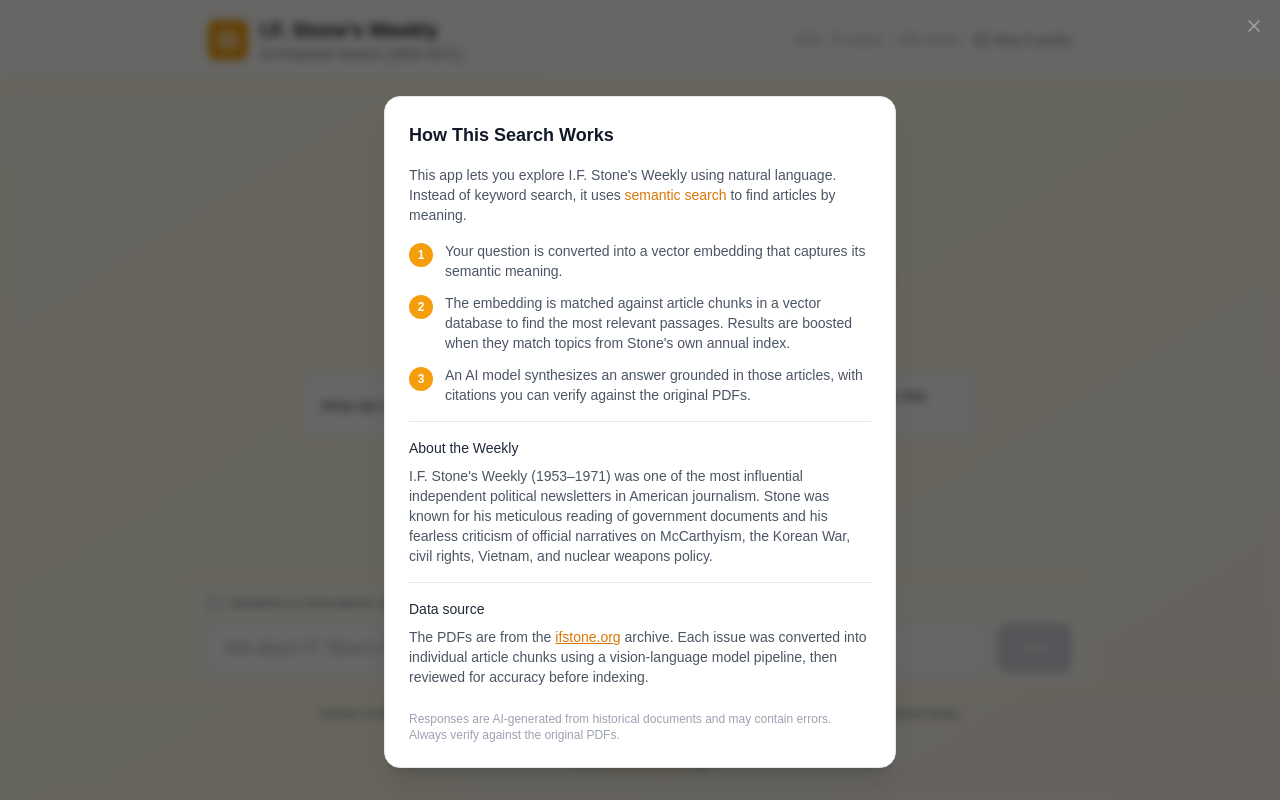
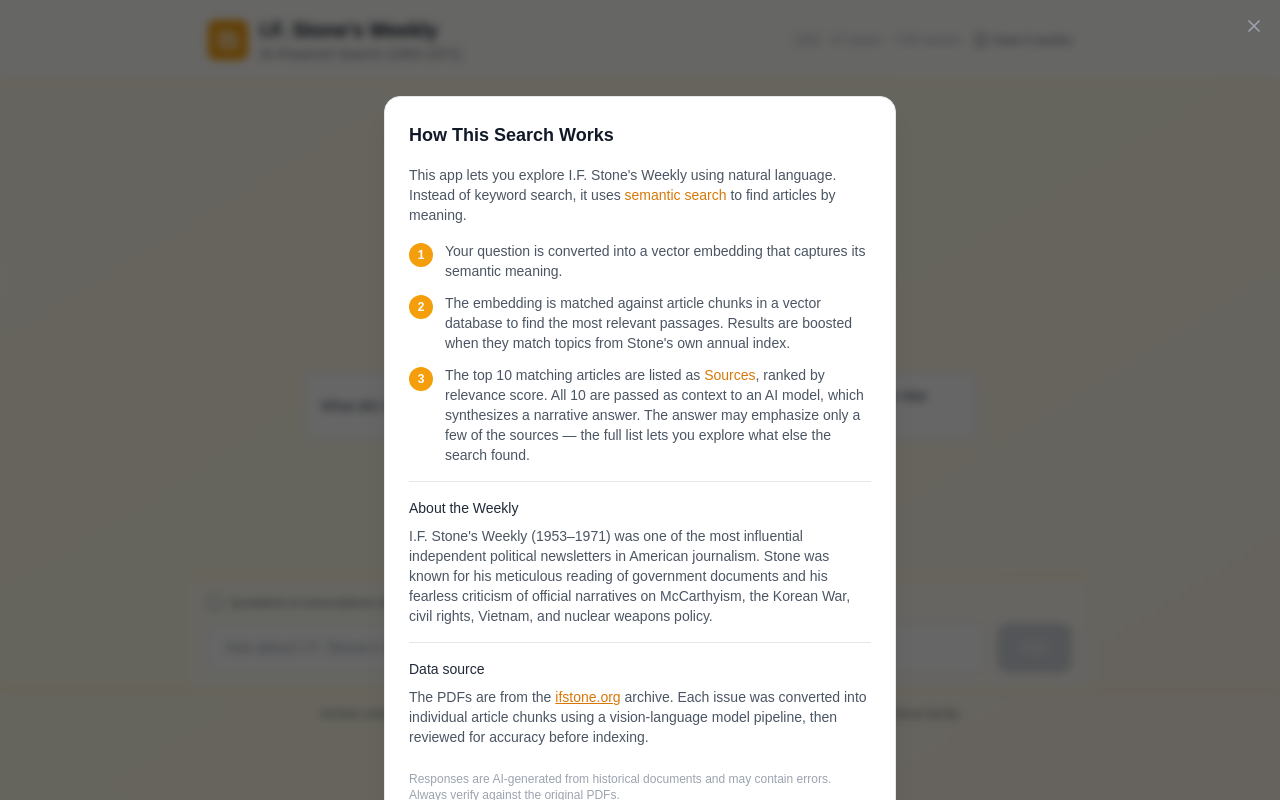
Before and after one commit to murguia/ifstone-search, a Next.js app: page / in a window 1280 px wide. Both pictures are taken after a click on the button "How it works". Built offline with nearby package versions, Linux system fonts and the light colour scheme.

Commit message:
Explain sources vs answer relationship in How it works dialog
Co-Authored-By: Claude Opus 4.6 (1M context) <noreply@anthropic.com>

```diff
--- a/components/AboutSection.tsx
+++ b/components/AboutSection.tsx
@@ -76,8 +76,12 @@ function AboutModal({ onClose }: { onClose: () => void }) {
                   3
                 </span>
                 <p>
-                  An AI model synthesizes an answer grounded in those articles,
-                  with citations you can verify against the original PDFs.
+                  The top 10 matching articles are listed as{' '}
+                  <span className="text-amber-600 dark:text-amber-400">Sources</span>,
+                  ranked by relevance score. All 10 are passed as context to an
+                  AI model, which synthesizes a narrative answer. The answer may
+                  emphasize only a few of the sources — the full list lets you
+                  explore what else the search found.
                 </p>
               </div>
             </div>
```
